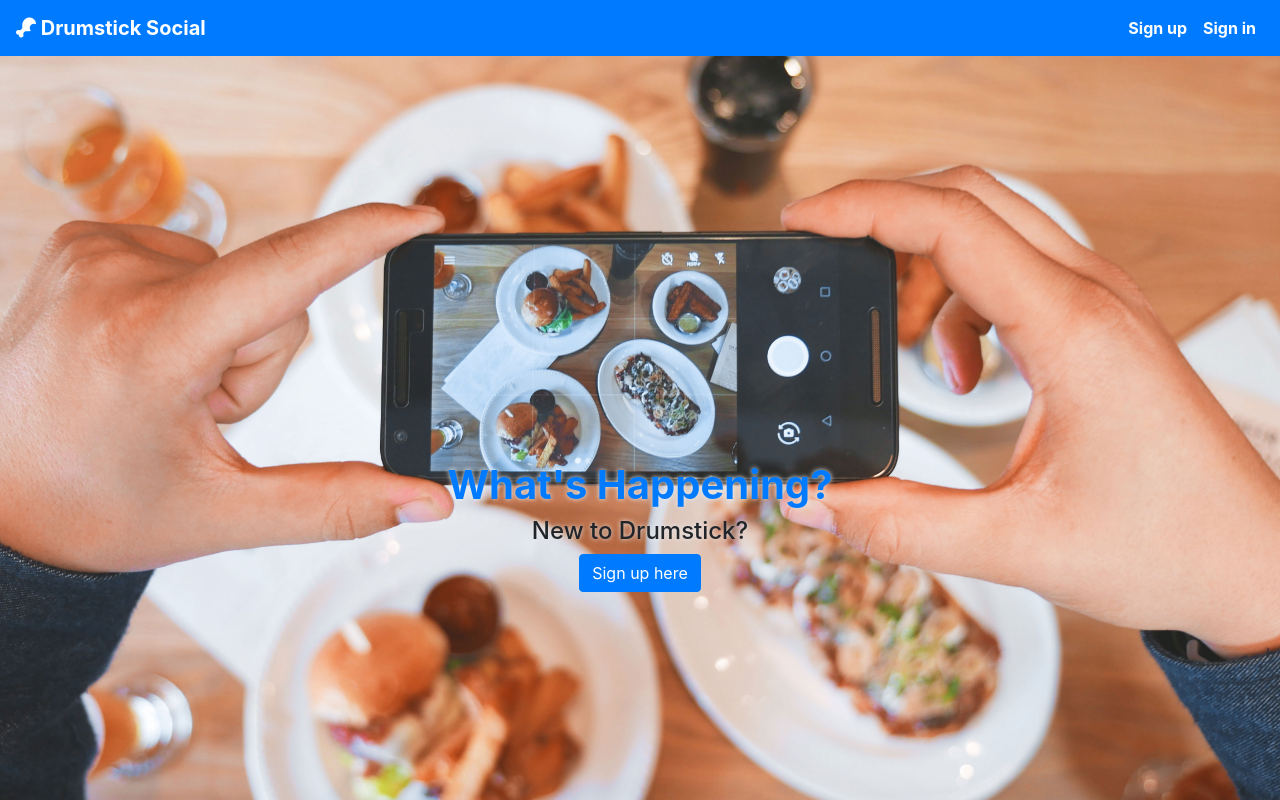
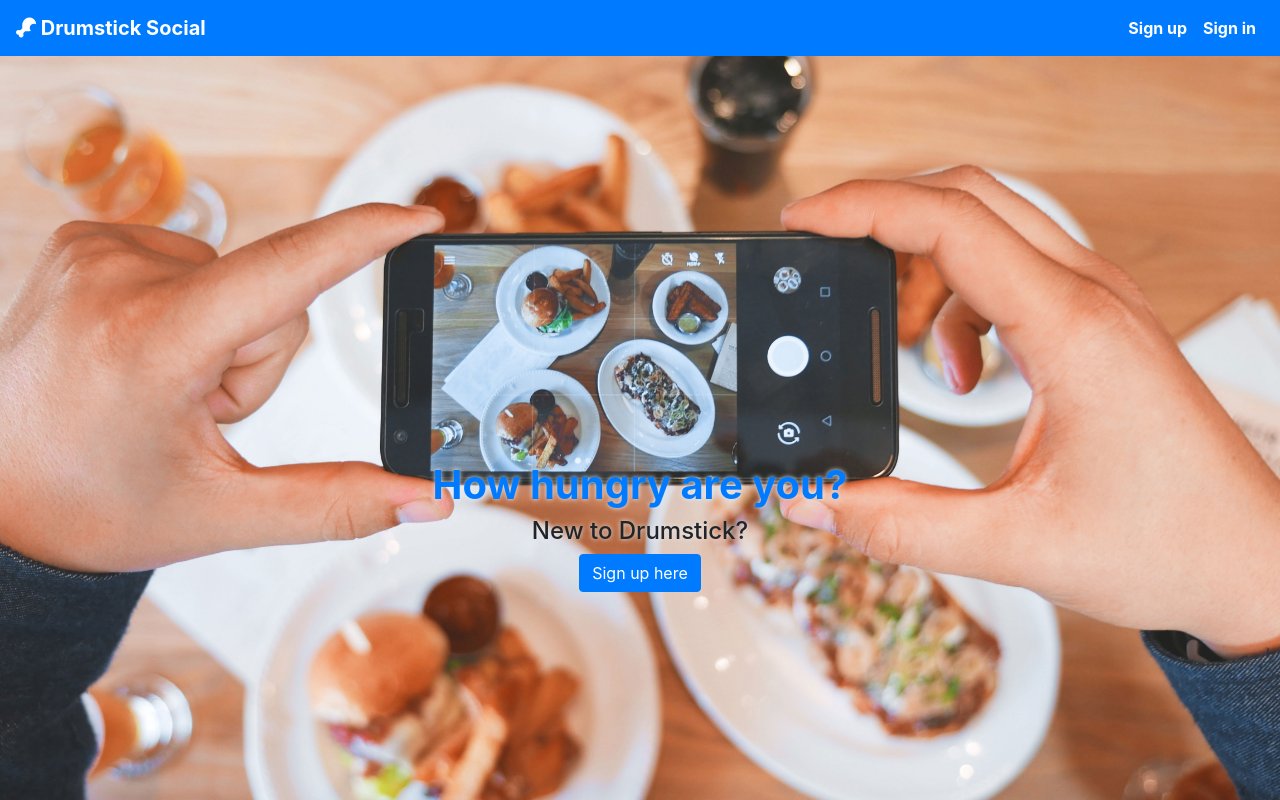
Before and after one commit to twpopcornchkn/social-wall, a React (Create React App) app in the folder social-wall-client/: page / in a window 1280 px wide. Built offline with nearby package versions, Linux system fonts and the light colour scheme.

Commit message:
update homepage text

```diff
--- a/social-wall-client/src/components/Homepage.js
+++ b/social-wall-client/src/components/Homepage.js
@@ -10,7 +10,7 @@ const Homepage = (props) => {
   if (!currentUser.isAuthenticated) {
     return (
       <div className="home-hero">
-        <h1 className="text-primary font-weight-bold">What's Happening?</h1>
+        <h1 className="text-primary font-weight-bold">How hungry are you?</h1>
         <h4>New to Drumstick?</h4>
         <Link to="/signup" className="btn btn-primary">
           Sign up here
```
